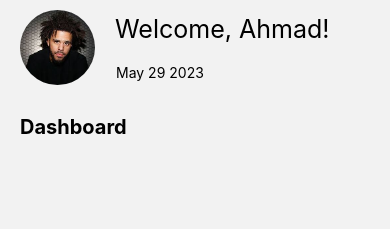
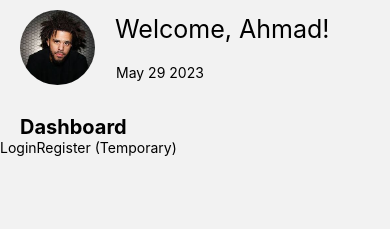
Before and after one commit to Ahmadhcs/fitness, a React Native app: screen /Dashboard in a window 390 px wide. Shown: the top 229 px of the page. Built offline with nearby package versions, Linux system fonts and the light colour scheme.

Commit message:
Some tweaks

```diff
--- a/screens/Dashboard.js
+++ b/screens/Dashboard.js
@@ -5,6 +5,7 @@ import {
   Image,
   StyleSheet,
   ScrollView,
+  Pressable,
   TouchableOpacity,
 } from "react-native";
 import React, { useLayoutEffect } from "react";
@@ -52,6 +53,12 @@ const Dashboard = () => {
           <Text style={styles.title}>Dashboard</Text>
         </View>
       </View>
+
+      <Pressable>
+        <Text onPress={() => navigation.navigate("LoginRegister")}>
+          LoginRegister (Temporary)
+        </Text>
+      </Pressable>
 
       {/* Log Button */}
       <TouchableOpacity style={styles.button}>
--- a/screens/Measure.js
+++ b/screens/Measure.js
@@ -1,4 +1,4 @@
-import { View, Text, SafeAreaView } from "react-native";
+import { Text, SafeAreaView, Pressable } from "react-native";
 import React, { useLayoutEffect } from "react";
 import { useNavigation } from "@react-navigation/native";
 
@@ -13,6 +13,11 @@ const Measure = () => {
   return (
     <SafeAreaView>
       <Text>MEASURE</Text>
+      <Pressable>
+        <Text onPress={() => navigation.navigate("Dashboard")}>
+          Dashboard (Temporary)
+        </Text>
+      </Pressable>
     </SafeAreaView>
   );
 };
--- a/screens/Nutrition.js
+++ b/screens/Nutrition.js
@@ -1,11 +1,12 @@
 import React from "react";
-import { View, Text } from "react-native";
+import { Text } from "react-native";
+import { SafeAreaView } from "react-native-safe-area-context";
 
 const Nutrition = () => {
   return (
-    <View>
+    <SafeAreaView>
       <Text>Nutrition Page</Text>
-    </View>
+    </SafeAreaView>
   );
 };
 
--- a/screens/Register.js
+++ b/screens/Register.js
@@ -36,7 +36,7 @@ const Register = () => {
 
       {/* Back button */}
       <Pressable>
-        <Text onPress={() => navigation.navigate("Home")}>Back</Text>
+        <Text onPress={() => navigation.navigate("LoginRegister")}>Back</Text>
       </Pressable>
 
       {/* Name input */}
@@ -79,7 +79,7 @@ const styles = StyleSheet.create({
   },
   title: {
     fontWeight: "700",
-    fontSize: "30px",
+    fontSize: "30",
     textAlign: "center",
   },
   textbox: {
--- a/screens/Weight.js
+++ b/screens/Weight.js
@@ -1,11 +1,12 @@
 import React from "react";
 import { View, Text } from "react-native";
+import { SafeAreaView } from "react-native-safe-area-context";
 
 const weightTracking = () => {
   return (
-    <View>
-      <Text>Bodyweight Tracking Page</Text>
-    </View>
+    <SafeAreaView>
+      <Text>Weight Page</Text>
+    </SafeAreaView>
   );
 };
 
--- a/screens/Workout.js
+++ b/screens/Workout.js
@@ -1,11 +1,12 @@
 import React from "react";
-import { View, Text } from "react-native";
+import { Text } from "react-native";
+import { SafeAreaView } from "react-native-safe-area-context";
 
 const workoutTracking = () => {
   return (
-    <View>
-      <Text>Workout Tracking Page</Text>
-    </View>
+    <SafeAreaView>
+      <Text>Workout Page</Text>
+    </SafeAreaView>
   );
 };
 
```
